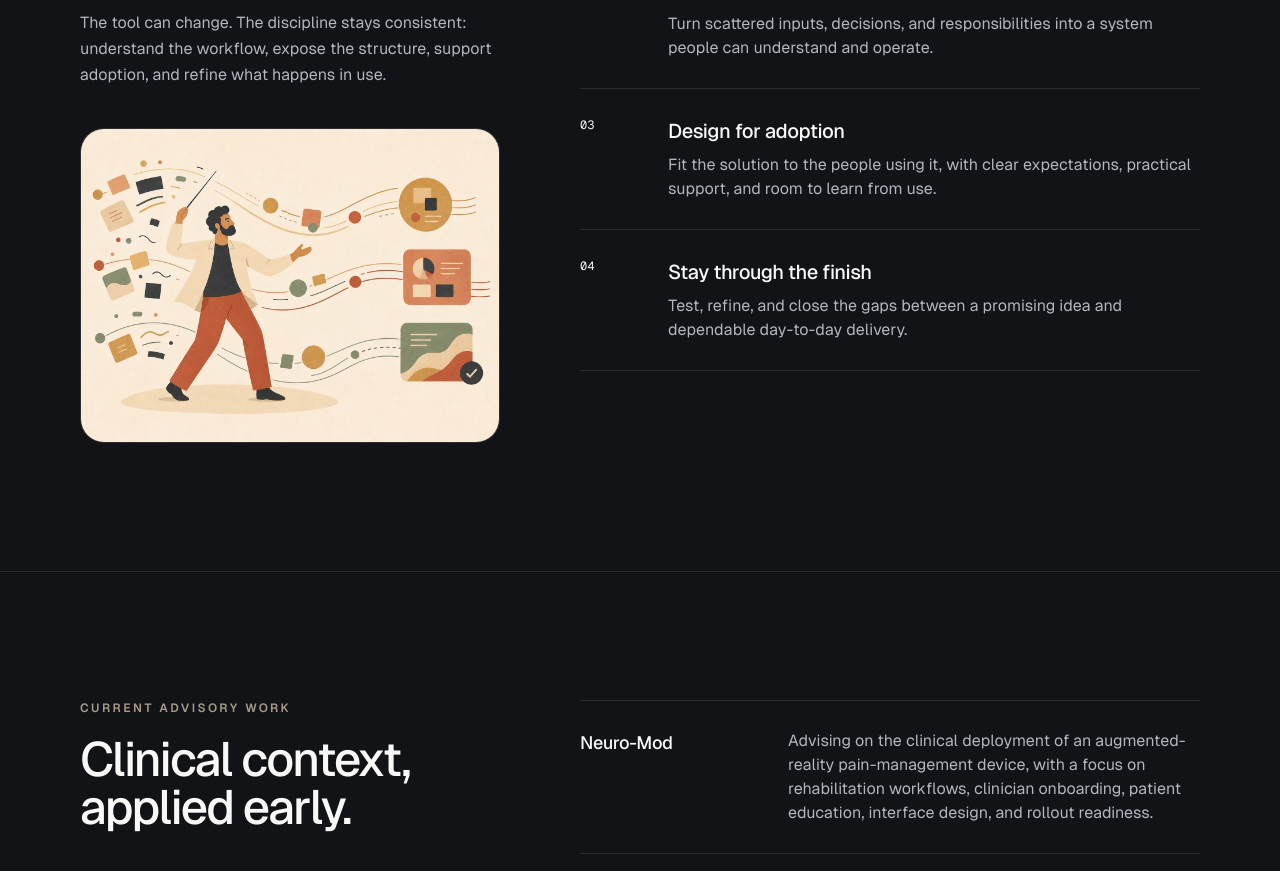
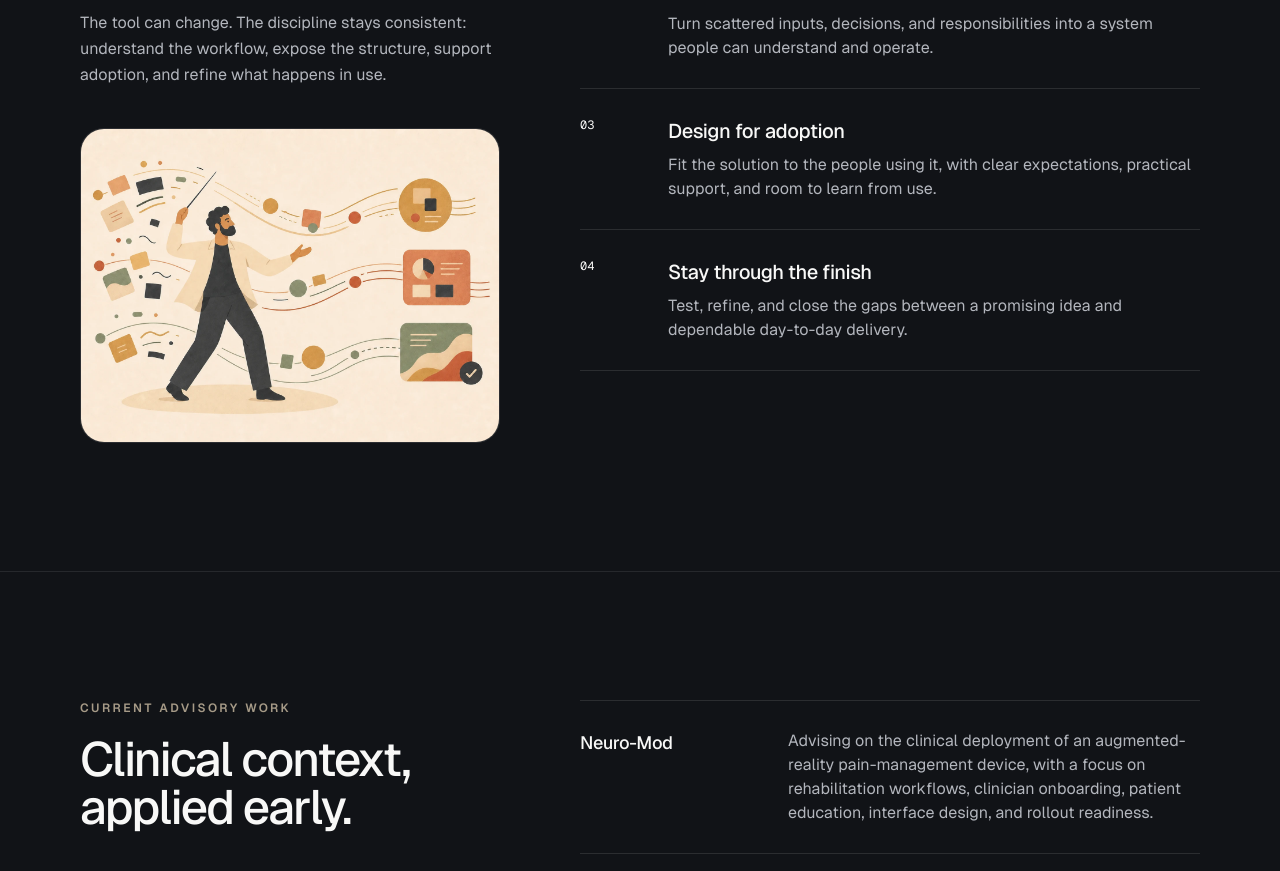
Before and after one commit to GenerousPharaoh/kareemhassanein-site, a Next.js app: page / in a window 1280 px wide. Shown: the part 3480-4351 px from the top of the page. Built offline with nearby package versions, Linux system fonts and the light colour scheme.

Commit message:
Refine conductor illustration wardrobe

```diff
--- a/src/app/page.tsx
+++ b/src/app/page.tsx
@@ -174,7 +174,7 @@ export default function Home() {
             </p>
             <figure className="relative mt-10 aspect-[4/3] overflow-hidden rounded-[1.5rem] border border-white/[0.1] bg-white/[0.02]">
               <Image
-                src="/images/illustrated-systems-conductor-home-v11.webp"
+                src="/images/illustrated-systems-conductor-home-v12.webp"
                 alt="Illustration of Kareem orchestrating connected workflows and operating systems"
                 fill
                 sizes="(min-width: 1024px) 500px, calc(100vw - 3rem)"
```
Also changed, not shown: public/images/illustrated-systems-conductor-home-v12.webp (added).
